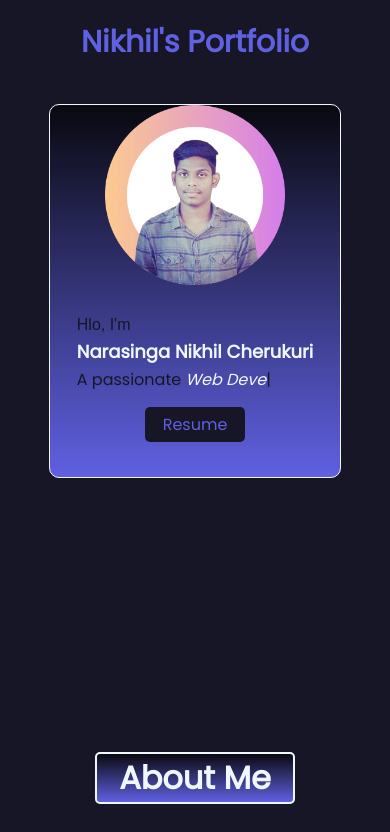
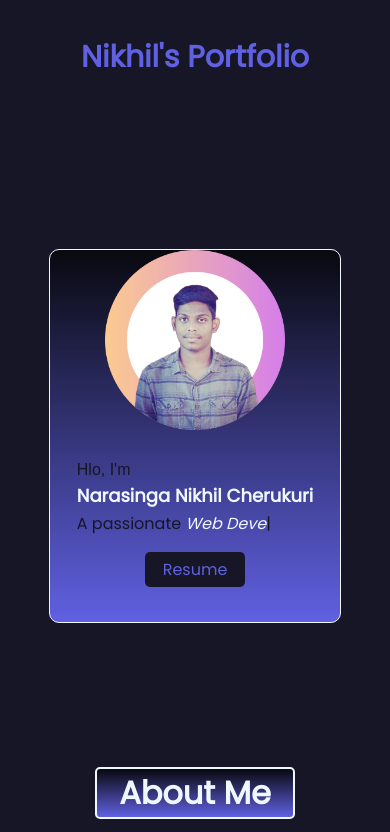
Before and after one commit to CherukuriNikhil/portfolio, a plain HTML site: page index.html in a window 390 px wide. Shown: the top 832 px of the page. Drawn offline with nearby package versions, Linux system fonts and the light colour scheme.

Commit message:
Update style.css

```diff
--- a/style.css
+++ b/style.css
@@ -396,7 +396,7 @@ color: aliceblue;
 	}
 
 	nav h1 {
-		margin:20px;
+		margin:35px;
 		color: aliceblue;
 		font-size: 30px;
 		color: rgb(96, 96, 226);
@@ -412,7 +412,7 @@ color: aliceblue;
 		min-height: 75vh;
 		display: flex;
 		justify-content: center;
-		align-items:start;
+		align-items:center;
 
 	}
 
```
